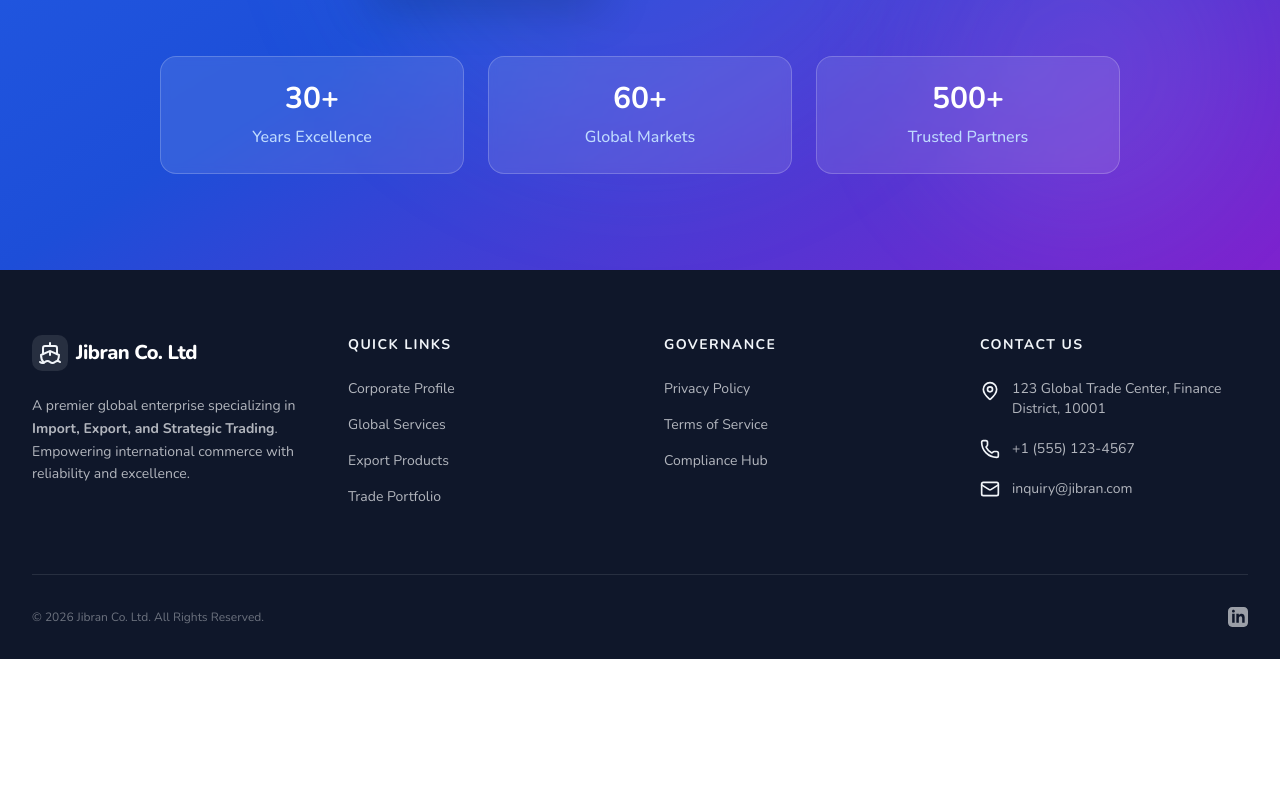
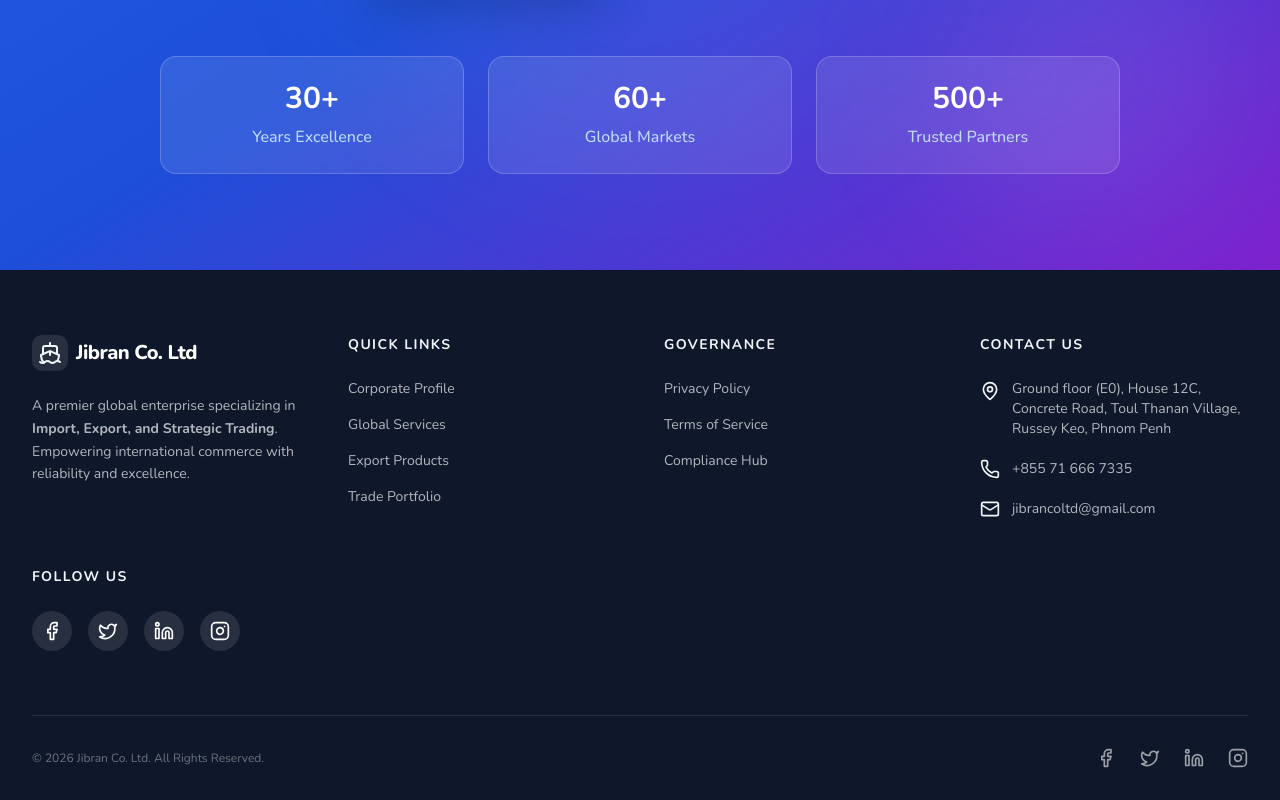
Before and after one commit to arifarman22/Jibran-CO-LTD, a Next.js app in the folder frontend/: page / in a window 1280 px wide. Shown: the part 7051-7851 px from the top of the page. Before the commit the page ends 7710 px from the top, so only its background shows below. Built offline with nearby package versions, Linux system fonts and the light colour scheme.

Commit message:
Add social media icons and update footer contact info

```diff
--- a/frontend/src/components/Footer.tsx
+++ b/frontend/src/components/Footer.tsx
@@ -1,5 +1,5 @@
 import Link from "next/link";
-import { Ship, Mail, Phone, MapPin } from "lucide-react";
+import { Ship, Mail, Phone, MapPin, Facebook, Twitter, Linkedin, Instagram } from "lucide-react";
 
 export default function Footer() {
   return (
@@ -45,17 +45,35 @@ export default function Footer() {
             <ul className="space-y-5 font-sans text-sm text-primary-foreground/70">
               <li className="flex items-start space-x-3">
                 <MapPin className="h-5 w-5 text-secondary flex-shrink-0 mt-0.5" />
-                <span>123 Global Trade Center, Finance District, 10001</span>
+                <span>Ground floor (E0), House 12C, Concrete Road, Toul Thanan Village, Russey Keo, Phnom Penh</span>
               </li>
               <li className="flex items-center space-x-3">
                 <Phone className="h-5 w-5 text-secondary flex-shrink-0" />
-                <span>+1 (555) 123-4567</span>
+                <span>+855 71 666 7335</span>
               </li>
               <li className="flex items-center space-x-3">
                 <Mail className="h-5 w-5 text-secondary flex-shrink-0" />
-                <span>inquiry@jibran.com</span>
+                <span>jibrancoltd@gmail.com</span>
               </li>
             </ul>
+          </div>
+
+          <div>
+            <h4 className="font-sans font-bold text-sm uppercase tracking-widest mb-6 text-secondary">Follow Us</h4>
+            <div className="flex space-x-4">
+              <a href="https://facebook.com" target="_blank" rel="noopener noreferrer" className="w-10 h-10 bg-white/10 hover:bg-secondary rounded-full flex items-center justify-center transition-all hover:scale-110">
+                <Facebook className="w-5 h-5 text-white" />
+              </a>
+              <a href="https://twitter.com" target="_blank" rel="noopener noreferrer" className="w-10 h-10 bg-white/10 hover:bg-secondary rounded-full flex items-center justify-center transition-all hover:scale-110">
+                <Twitter className="w-5 h-5 text-white" />
+              </a>
+              <a href="https://linkedin.com" target="_blank" rel="noopener noreferrer" className="w-10 h-10 bg-white/10 hover:bg-secondary rounded-full flex items-center justify-center transition-all hover:scale-110">
+                <Linkedin className="w-5 h-5 text-white" />
+              </a>
+              <a href="https://instagram.com" target="_blank" rel="noopener noreferrer" className="w-10 h-10 bg-white/10 hover:bg-secondary rounded-full flex items-center justify-center transition-all hover:scale-110">
+                <Instagram className="w-5 h-5 text-white" />
+              </a>
+            </div>
           </div>
 
         </div>
@@ -65,12 +83,17 @@ export default function Footer() {
             &copy; {new Date().getFullYear()} Jibran Co. Ltd. All Rights Reserved.
           </p>
           <div className="flex space-x-6 mt-4 md:mt-0">
-            {/* Social Icons Placeholder */}
-            <a href="#" className="text-primary-foreground/60 hover:text-white transition-colors">
-              <span className="sr-only">LinkedIn</span>
-              <svg className="h-5 w-5" fill="currentColor" viewBox="0 0 24 24" aria-hidden="true">
-                <path fillRule="evenodd" d="M19 0h-14c-2.761 0-5 2.239-5 5v14c0 2.761 2.239 5 5 5h14c2.762 0 5-2.239 5-5v-14c0-2.761-2.238-5-5-5zm-11 19h-3v-11h3v11zm-1.5-12.268c-.966 0-1.75-.79-1.75-1.764s.784-1.764 1.75-1.764 1.75.79 1.75 1.764-.783 1.764-1.75 1.764zm13.5 12.268h-3v-5.604c0-3.368-4-3.113-4 0v5.604h-3v-11h3v1.765c1.396-2.586 7-2.777 7 2.476v6.759z" clipRule="evenodd" />
-              </svg>
+            <a href="https://facebook.com" target="_blank" rel="noopener noreferrer" className="text-primary-foreground/60 hover:text-white transition-colors">
+              <Facebook className="h-5 w-5" />
+            </a>
+            <a href="https://twitter.com" target="_blank" rel="noopener noreferrer" className="text-primary-foreground/60 hover:text-white transition-colors">
+              <Twitter className="h-5 w-5" />
+            </a>
+            <a href="https://linkedin.com" target="_blank" rel="noopener noreferrer" className="text-primary-foreground/60 hover:text-white transition-colors">
+              <Linkedin className="h-5 w-5" />
+            </a>
+            <a href="https://instagram.com" target="_blank" rel="noopener noreferrer" className="text-primary-foreground/60 hover:text-white transition-colors">
+              <Instagram className="h-5 w-5" />
             </a>
           </div>
         </div>
```
